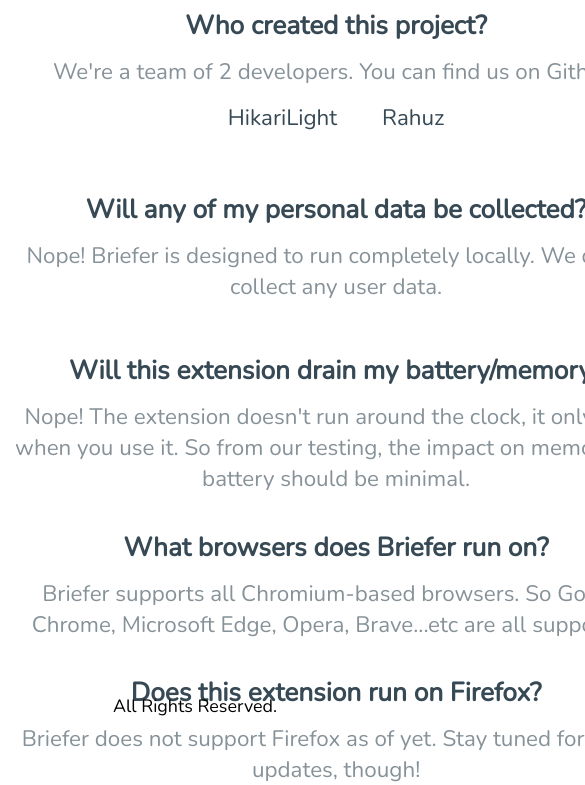
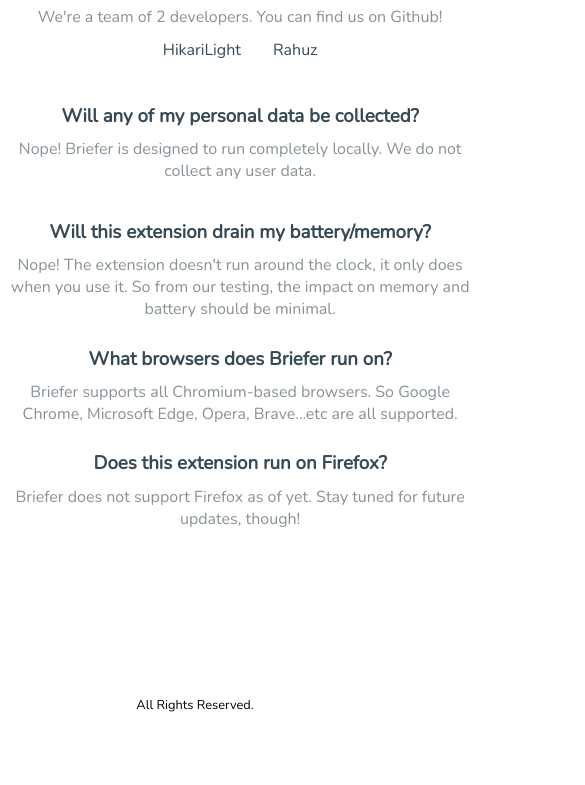
Before and after one commit to HikariLight/BrieferWebsite, a Gatsby site: page /faq in a window 390 px wide. Shown: the part 119-904 px from the top of the page, 585 px wide, since content can reach past the window. After the commit the page ends 844 px from the top, so only its background shows below. Built offline with nearby package versions, Linux system fonts and the light colour scheme; Gatsby itself is replaced by a stand-in of ours.

Commit message:
Added initial responsive design

```diff
--- a/src/pages/404.js
+++ b/src/pages/404.js
@@ -5,7 +5,9 @@
 const NotFoundPage = () => {
   return (
     <Layout>
-      <h1>These aren't the pages you're looking for...</h1>
+      <main className="notFoundMain">
+        <h1>These aren't the pages you're looking for...</h1>
+      </main>
     </Layout>
   )
 }
--- a/src/pages/faq.js
+++ b/src/pages/faq.js
@@ -17,10 +17,6 @@
 
         <section className="QnA">
           <Qa question="Who created this project?" answer = "We're a team of 2 developers. You can find us on Github!" extras={githubProfiles}></Qa>
-          {/* <ul id="githubProfiles">
-            <li><a href='https://github.com/HikariLight'>HikariLight</a></li>
-            <li><a href='https://github.com/Rahuz7'>Rahuz</a></li>
-          </ul> */}
           <Qa question="Will any of my personal data be collected?" answer="Nope! Briefer is designed to run completely locally. We do not collect any user data."></Qa>
           <Qa question="Will this extension drain my battery/memory?" answer="Nope! The extension doesn't run around the clock, it only does when you use it. So from our testing, the impact on memory and battery should be minimal."></Qa>
           <Qa question="What browsers does Briefer run on?" answer="Briefer supports all Chromium-based browsers. So Google Chrome, Microsoft Edge, Opera, Brave...etc are all supported."></Qa>
--- a/src/style/global.css
+++ b/src/style/global.css
@@ -11,7 +11,7 @@
 }
 body{
     font-family: Nunito, Helvetica, Arial;
-    font-size: 1.4em;
+    font-size: 1.4rem;
     overflow: hidden;
     height: 100vh;
 
@@ -118,7 +118,6 @@
     grid-template-rows: 1fr 1fr;
     align-items: center;
     text-align: center;
-    /* height: 85vh; */
 }
 
 .featureCard{
@@ -190,3 +189,20 @@
     display: grid;
     align-items: center;
 }
+
+.notFoundMain{
+    display: flex;
+    align-items: center;
+    justify-content: center;
+}
+
+@media screen and (max-width: 700px){
+    body{
+        font-size: 1em;
+    }
+
+    #mainDiagram{
+        width: 100%;
+    }
+
+}
```
